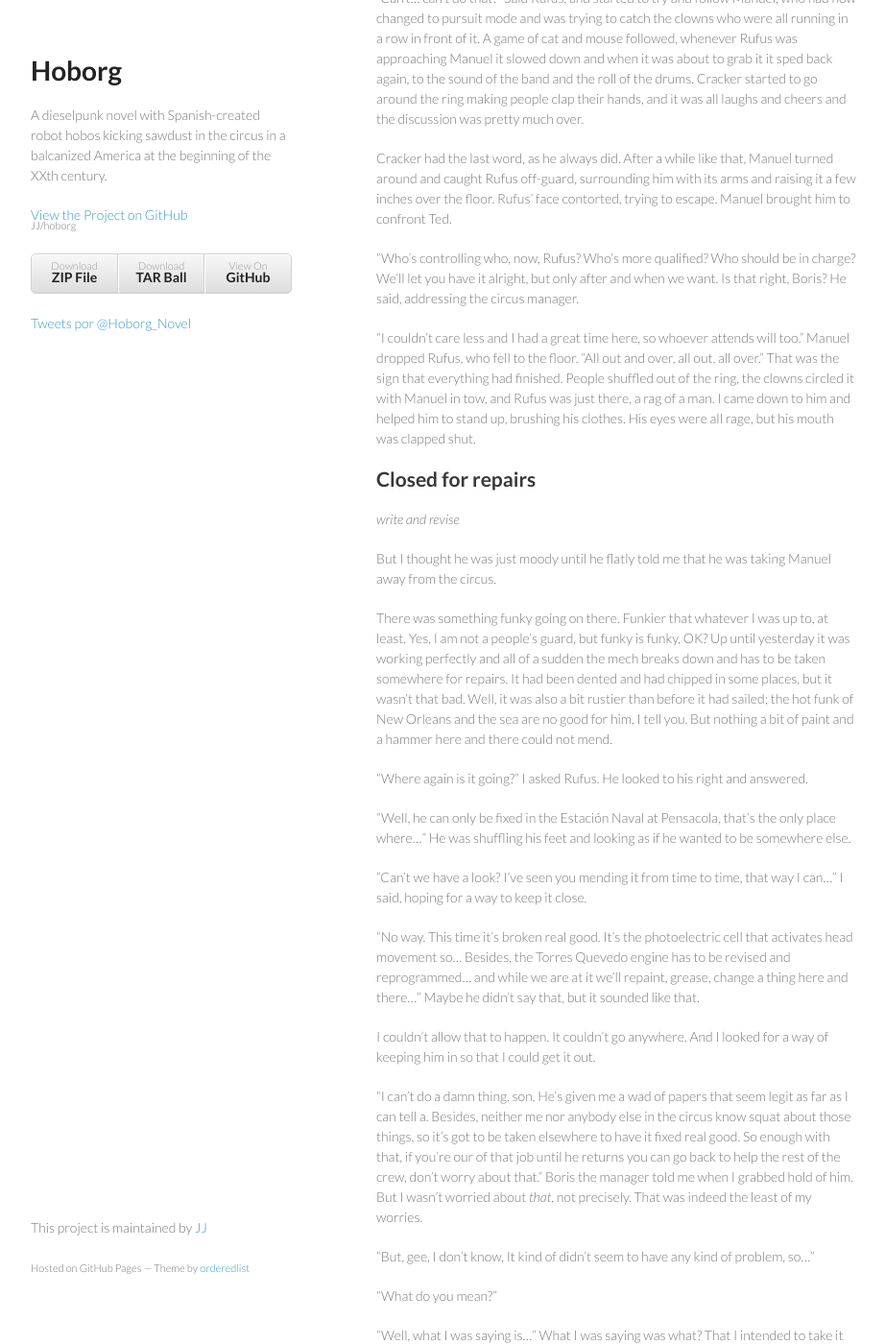
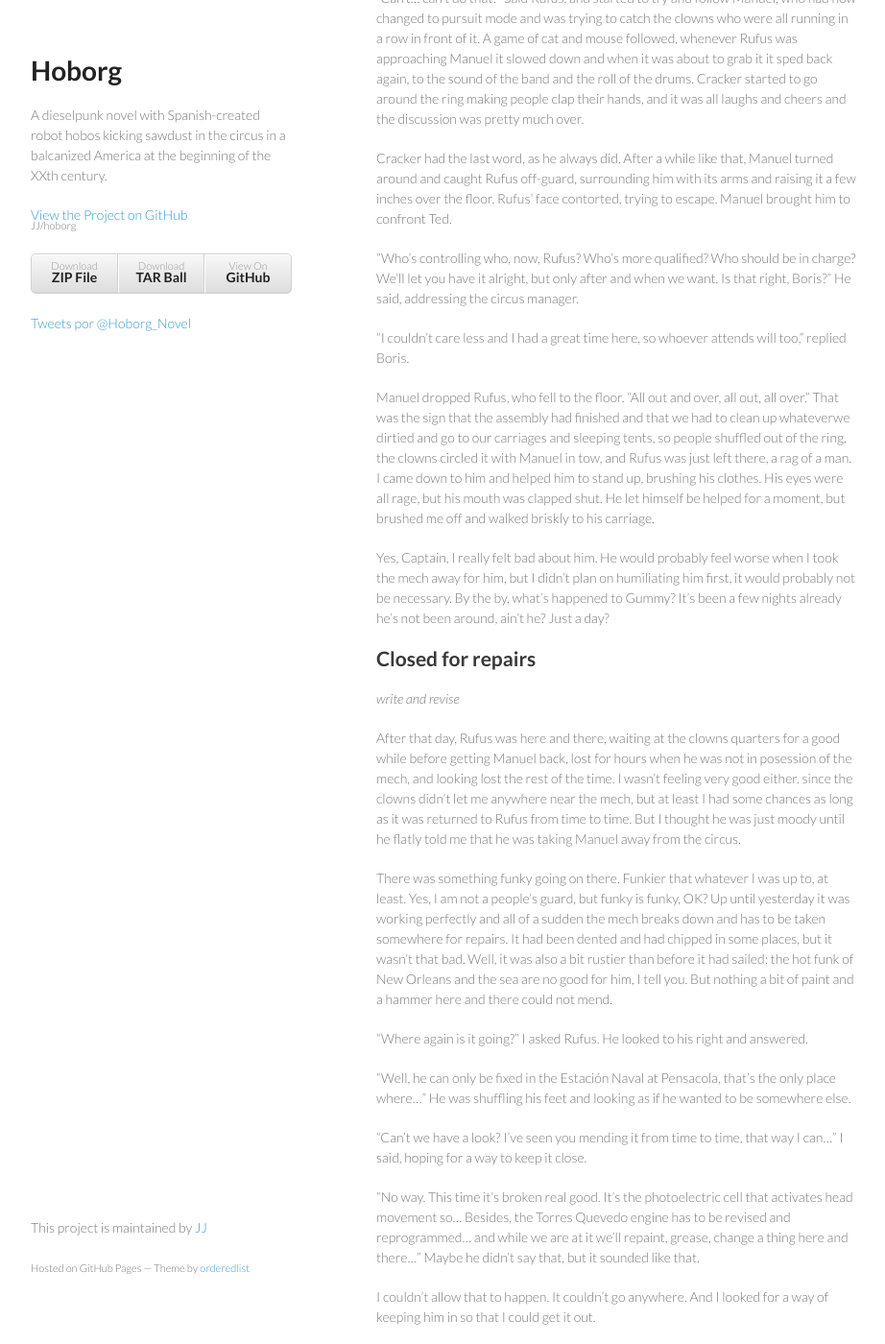
Before and after one commit to JJ/hoborg, a Jekyll site: the page built from text/text.md, in a window 1280 px wide and 1400 px high, scrolled down 38058 px. Shown: the whole window at 96% size, without its empty margins (178-1100 px from the left). Built offline with Jekyll 4.4.1, drawn with Linux system fonts in a browser that asks for light colours; comment, search, counter and statistics services are not loaded.

Commit message:
Sync text/text.md from master to gh-pages

```diff
--- a/text/text.md
+++ b/text/text.md
@@ -2130,21 +2130,37 @@ contorted, trying to escape. Manuel brought him to confront Ted.
 
 "Who's controlling who, now, Rufus? Who's more qualified? Who should
 be in charge? We'll let you have it alright, but only after and when
-we want. Is that right, Boris? He said, addressing the circus manager.
+we want. Is that right, Boris?" He said, addressing the circus manager.
 
 "I couldn't care less and I had a great time here, so whoever attends
-will too." Manuel dropped Rufus, who fell to the floor. "All out and
-over, all out, all over." That was the sign that everything had
-finished. People shuffled out of the ring, the clowns circled it with
-Manuel in tow, and Rufus was just there, a rag of a man. I came down
+will too," replied Boris.
+
+Manuel dropped Rufus, who fell to the floor. "All out and
+over, all out, all over." That was the sign that the assembly had
+finished and that we had to clean up whateverwe dirtied and go to our
+carriages and sleeping tents, so people shuffled out of the ring, the clowns circled it with
+Manuel in tow, and Rufus was just left there, a rag of a man. I came down
 to him and helped him to stand up, brushing his clothes. His eyes were
-all rage, but his mouth was clapped shut.
+all rage, but his mouth was clapped shut. He let himself be helped for
+a moment, but brushed me off and walked briskly to his carriage.
+
+Yes, Captain, I really felt bad about him. He would probably feel
+worse when I took the mech away for him, but I didn't plan on
+humiliating him first, it would probably not be necessary. By the by,
+what's happened to Gummy? It's been a few nights already he's not been
+around, ain't he? Just a day?
 
 Closed for repairs
 -----------------------
 
 *write and revise*
 
+After that day, Rufus was here and there, waiting at the clowns
+quarters for a good while before getting Manuel back, lost for hours
+when he was not in posession of the mech, and looking lost the rest of
+the time. I wasn't feeling very good either. since the clowns didn't
+let me anywhere near the mech, but at least I had some chances as long
+as it was returned to Rufus from time to time.
 But I thought he was just moody until he flatly
 told me that he was taking Manuel away from the circus.
 
```
